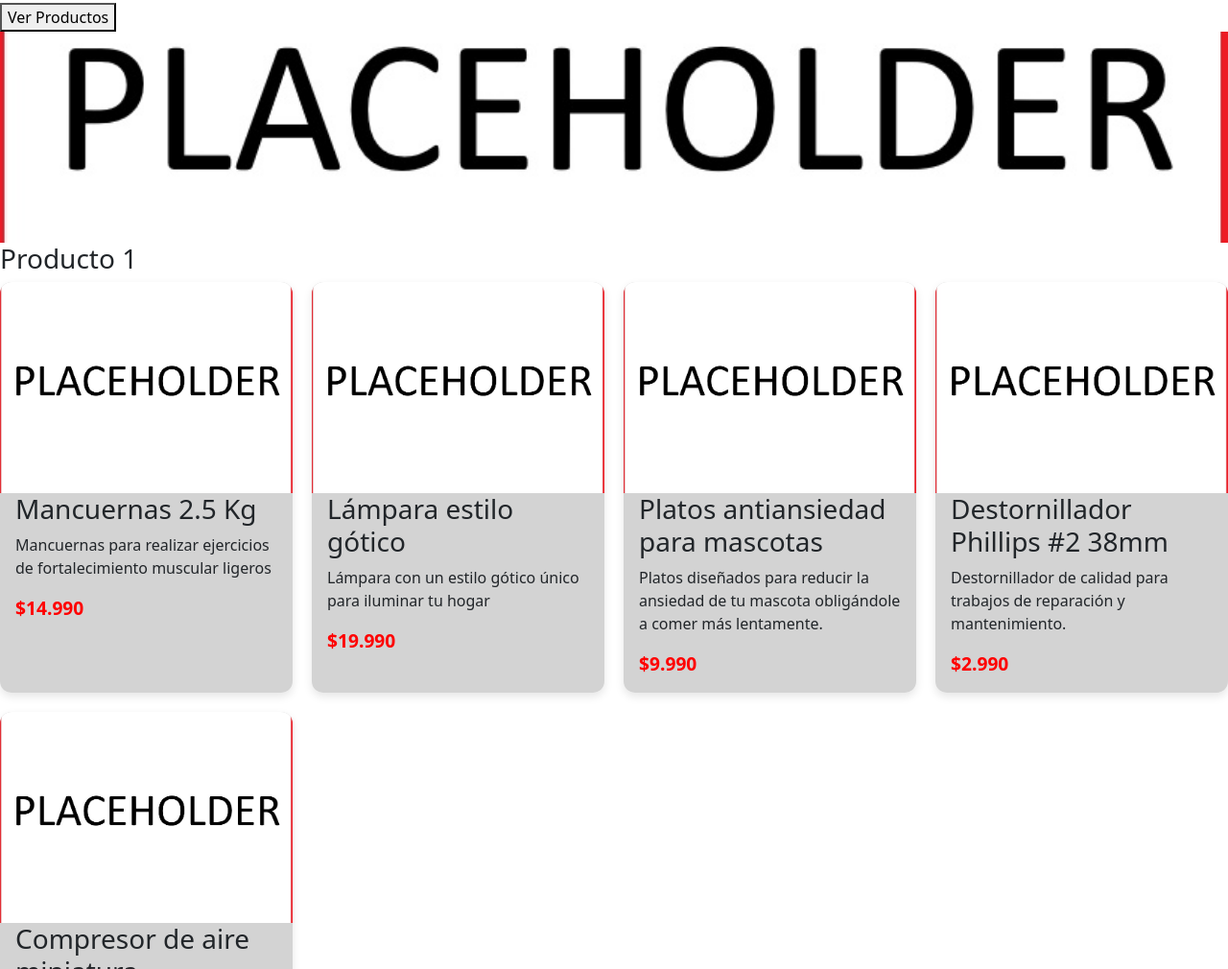
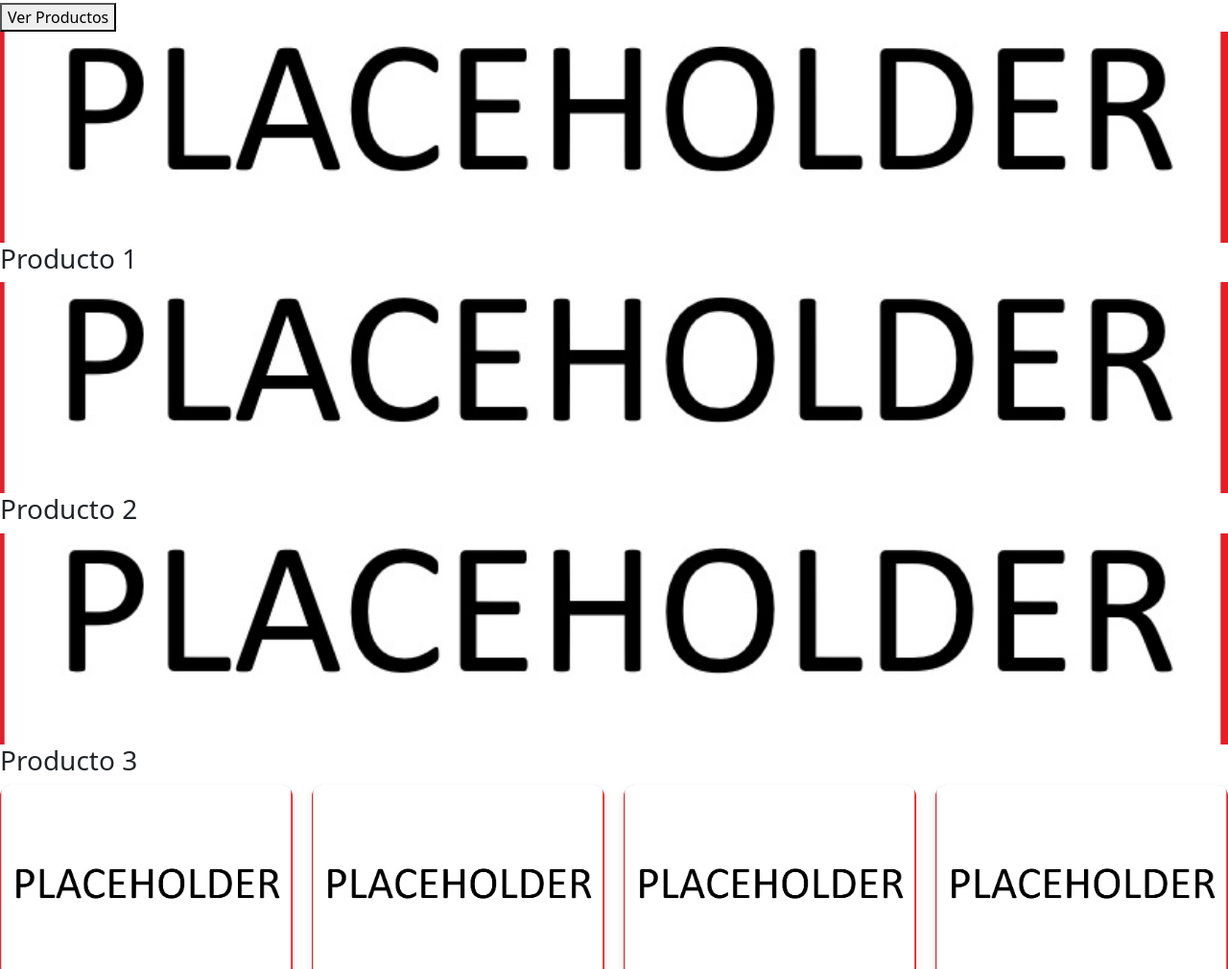
Before and after one commit to ManuelYanezA/ipss-evaluacion-1-grupo-a, a plain HTML site: page index.html in a window 1280 px wide. Shown: the part 297-1307 px from the top of the page at 96% size. Drawn offline with nearby package versions, Linux system fonts and the light colour scheme.

Commit message:
feat: agregados mas productos para hero section

```diff
--- a/index.html
+++ b/index.html
@@ -45,6 +45,14 @@
                     <article class="hero-card">
                         <img src="./img/Placeholder producto.jpg" alt="Placeholder Producto Hero" class="producto-image">
                         <h3>Producto 1</h3>
+                    </article>
+                    <article class="hero-card">
+                        <img src="./img/Placeholder producto.jpg" alt="Placeholder Producto Hero" class="producto-image">
+                        <h3>Producto 2</h3>
+                    </article>
+                    <article class="hero-card">
+                        <img src="./img/Placeholder producto.jpg" alt="Placeholder Producto Hero" class="producto-image">
+                        <h3>Producto 3</h3>
                     </article>
                 </div>
             </div>
```
